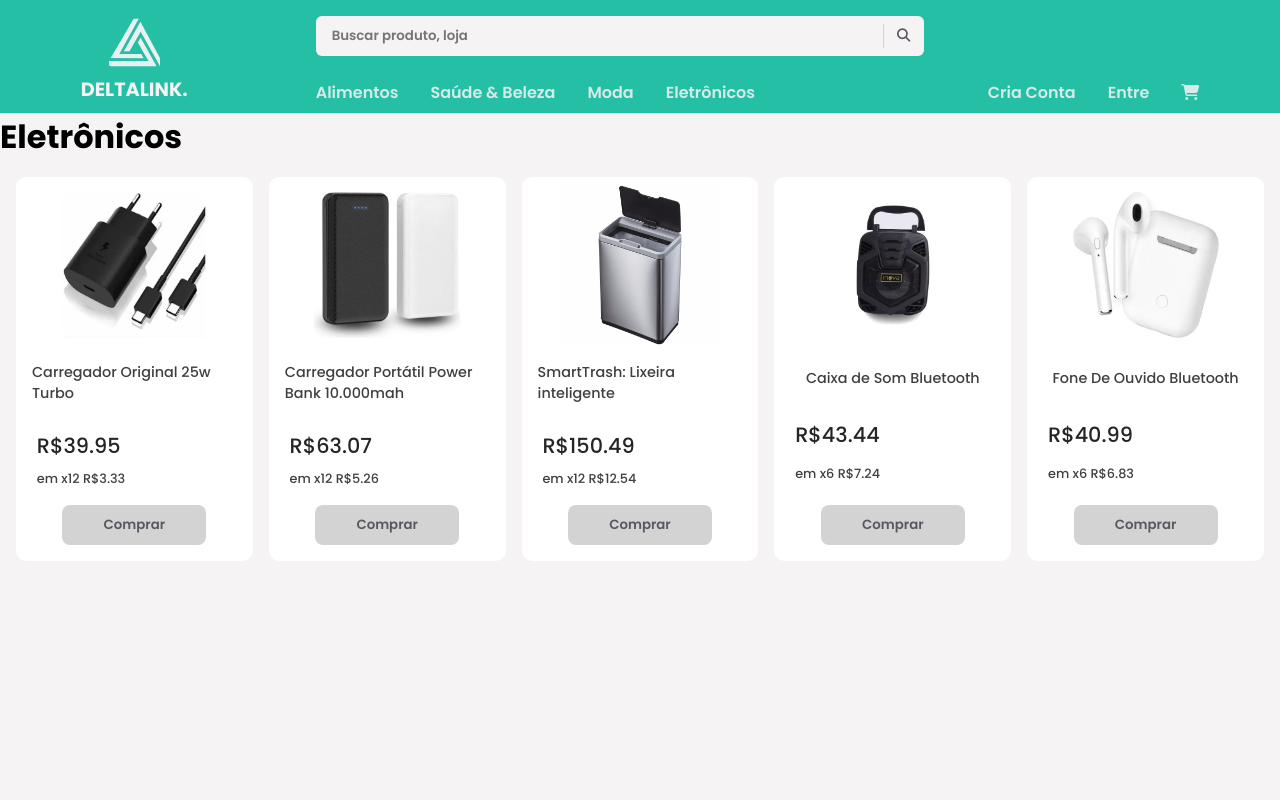
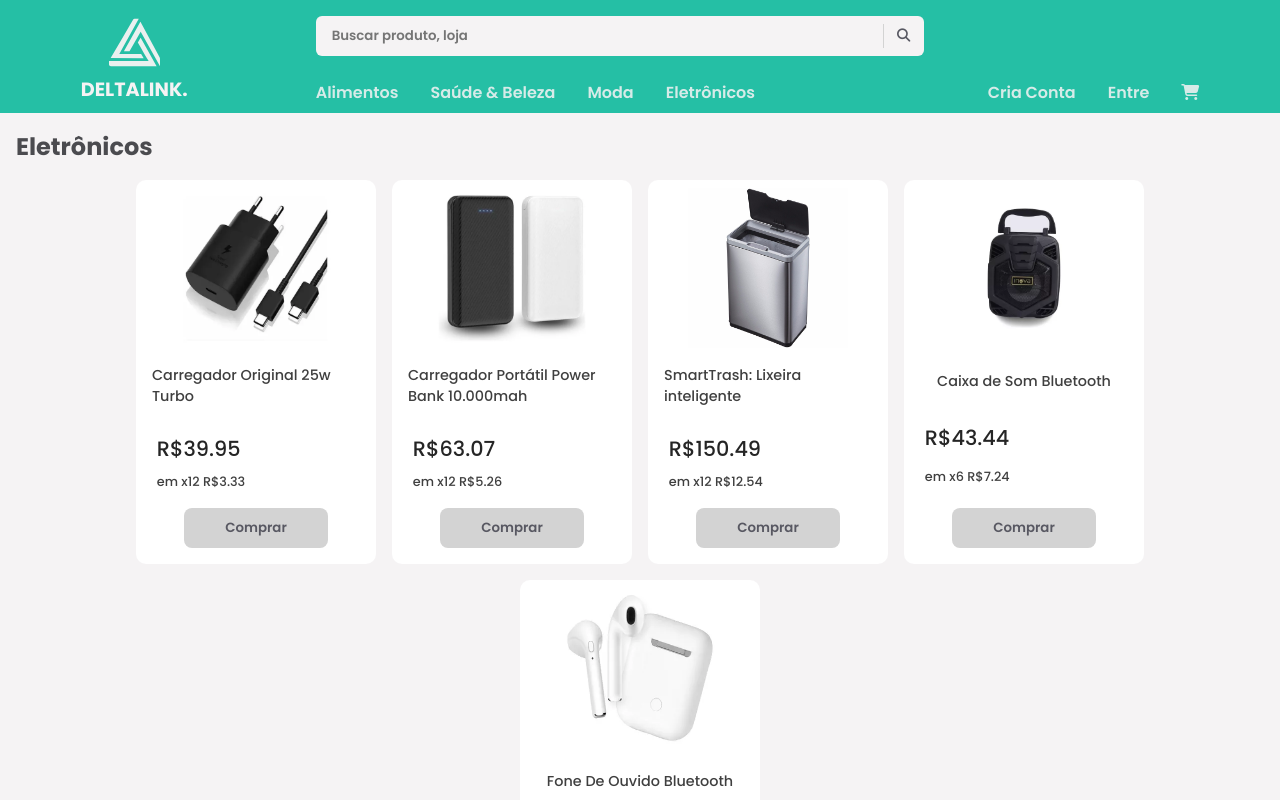
Before and after one commit to Deltalink-Inc/deltalink-web, a React (Vite) app: page /product/catalog/electronics in a window 1280 px wide. Shown: the top 800 px of the page. Built offline with nearby package versions, Linux system fonts and the light colour scheme.

Commit message:
feat: platform ready

```diff
--- a/package.json
+++ b/package.json
@@ -17,8 +17,10 @@
     "@mui/icons-material": "^5.14.16",
     "@mui/material": "^5.14.17",
     "@mui/styled-engine-sc": "^6.0.0-alpha.5",
+    "axios": "^1.6.2",
     "node-forge": "^1.3.1",
     "nodemailer": "^6.9.7",
+    "pure-uuid": "^1.8.1",
     "react": "^18.2.0",
     "react-dom": "^18.2.0",
     "react-router-dom": "^6.17.0",
--- a/src/components/ProductCatalogCard/styles.js
+++ b/src/components/ProductCatalogCard/styles.js
@@ -1,5 +1,5 @@
 import styled from "styled-components";
-import { palette } from "../../helpers/ColorPalette";
+import { palette } from "../../helpers/Colorpalette";
 
 export const ProductCardBody = styled.div`
   width: 15rem;
--- /dev/null
+++ b/src/config/deltalink.config.ts
@@ -0,0 +1,6 @@
+export const Config = {
+    api:{
+        url: 'http://localhost',
+        port: 3000,
+    }
+}
--- /dev/null
+++ b/src/db/users.database.ts
@@ -0,0 +1,4 @@
+export const User = {
+    name: 'Pedro Soares',
+    email: 'pedropaulo0624@gmail.com'
+}
--- a/src/layouts/Order/Completed/index.tsx
+++ b/src/layouts/Order/Completed/index.tsx
@@ -1,7 +1,7 @@
-import React, { useEffect } from "react";
-import { Player, Controls } from "@lottiefiles/react-lottie-player";
+import React from "react";
+import { Player } from "@lottiefiles/react-lottie-player";
 
-import { Link, useParams } from "react-router-dom";
+import { Link } from "react-router-dom";
 import * as styles from "./styles";
 
 export function Completed() {
@@ -28,20 +28,21 @@ export function Completed() {
         <styles.Container>
           <Player
             autoplay
-            loop
+            loop={false}
             src="/lottie/check.json"
             style={{ height: "300px", width: "300px" }}
+            keepLastFrame
           ></Player>
           <styles.Title>
             <h1>Obrigado!</h1>
           </styles.Title>
           <styles.Description>
             <p>
-              Seu pedido foi enviado com sucesso!
+              Pedido recebido com sucesso!
               <br />
               <br />
-              Enviamos um QR code para o seu email.
-              Mostre-o ao motoboy no ato da entrega. Agradecemos pela confiança!
+              Enviamos um QR code para o seu email. Mostre-o ao motoboy no ato
+              da entrega. Agradecemos pela confiança!
             </p>
           </styles.Description>
           <Link to="/">
--- a/src/layouts/Order/Payment/index.tsx
+++ b/src/layouts/Order/Payment/index.tsx
@@ -5,7 +5,7 @@ import * as styles from "./styles";
 
 import { ProductsDb } from "../../../db/Products";
 import { calculateDeliveryFee } from "../../../utils/calculateDeliveryFee";
-import { orderCompleted } from "../../../utils/orderCompleted";
+import { Order } from "../../../services/order.service";
 
 import { CreditCardDetails } from "./../../../components/PaymentMethods/CreditCardDetails";
 
@@ -72,7 +72,7 @@ export function Payment(props) {
             <table>
               <styles.TableRow>
                 <styles.TableData>Você pagará</styles.TableData>
-                <styles.TableData>R$ {fee["total"]}</styles.TableData>
+                <styles.TableData>R$ {fee["total"].toFixed(2)}</styles.TableData>
               </styles.TableRow>
             </table>
             <Link
@@ -81,7 +81,9 @@ export function Payment(props) {
                 marginTop: "auto",
               }}
             >
-              <styles.ConfirmButton onClick={()=>{orderCompleted()}}>Finalizar Pedido</styles.ConfirmButton>
+              <styles.ConfirmButton onClick={()=>{
+                new Order().sendOrder(product, fee)
+              }}>Finalizar Pedido</styles.ConfirmButton>
             </Link>
           </styles.ResumeOrderContainer>
         </styles.Container>
--- a/src/layouts/Product/Catalog/index.tsx
+++ b/src/layouts/Product/Catalog/index.tsx
@@ -6,7 +6,8 @@ import { ProductProps } from "../../../types/ProductProps";
 import { ProductsDb } from "../../../db/Products";
 import { useParams } from "react-router-dom";
 
-import { MainContainer } from "./styles";
+import { MainContainer, Title, CardContainer } from "./styles";
+import { Category } from "@mui/icons-material";
 
 export function ProductCatalog() {
   const { categoryId } = useParams();
@@ -46,10 +47,11 @@ export function ProductCatalog() {
 
   return (
     <>
-      <div>
+      <div style={{}}>
         <CustomerNav />
-        <h1>Eletrônicos</h1>
         <MainContainer>
+          <Title>{"Eletrônicos"}</Title>
+          <CardContainer>
             {productsList.map((product) => (
                 <ProductCatalogCard
                   id={product.id}
@@ -59,6 +61,7 @@ export function ProductCatalog() {
                   installments={product.installments}
                 />
             ))}
+          </CardContainer>
         </MainContainer>
       </div>
     </>
--- a/src/layouts/Product/Catalog/styles.js
+++ b/src/layouts/Product/Catalog/styles.js
@@ -1,7 +1,5 @@
 import styled from "styled-components";
-import { palette } from "../../../helpers/ColorPalette";
-
-const Palette = palette();
+import { palette } from "../../../helpers/Colorpalette";
 
 export const MainContainer = styled.div`
   max-width: 100vw;
@@ -9,9 +7,23 @@ export const MainContainer = styled.div`
   padding: 1rem;
 
   display: flex;
-  flex-direction: row:
+  flex-direction: column;
+`;
+
+export const Title = styled.h1`
+  font-size: 1.5rem;
+
+  opacity: 75%;
+  color: ${palette().night};
+`
+
+export const CardContainer = styled.div`
+  width: 100%;
+  padding: 1rem;
+
+  display: flex;
+  flex-direction: row;
   flex-wrap: wrap;
+  gap: 1rem;
   justify-content: center;
-  gap: 1rem;
-
-`;
+`
--- /dev/null
+++ b/src/services/order.service.ts
@@ -0,0 +1,35 @@
+import axios, { AxiosInstance, AxiosRequestConfig } from "axios"
+import UUID from "pure-uuid"
+
+import { ProductProps } from "../types/ProductProps"
+
+import { Config } from "../config/deltalink.config"
+import { User } from "../db/users.database"
+
+export class Order{
+    api: AxiosInstance
+
+    constructor(){
+        this.api = axios.create({
+            baseURL: `${Config.api.url}:${Config.api.port   }`,
+        })
+    }
+    sendOrder(product:ProductProps, fee){
+        const options:AxiosRequestConfig = {
+            method: "POST",
+            url: "/order-receive",
+            data: {
+                orderId: new UUID(1),
+                customerName: User.name,
+                customerEmail: User.email,
+                product: {
+                    ...product,
+                    fee: {
+                        ...fee
+                    }
+                }
+            }
+        }
+        this.api(options).then((res)=>{console.log(res)})
+    }
+}
--- a/src/utils/orderCompleted.ts
+++ /dev/null
@@ -1,4 +0,0 @@
-
-export function orderCompleted() {
-
-}
```
Also changed, not shown: 1 other file (tests, documents, lock files or other folders). Lines whose indentation alone changed are shown as unchanged.
